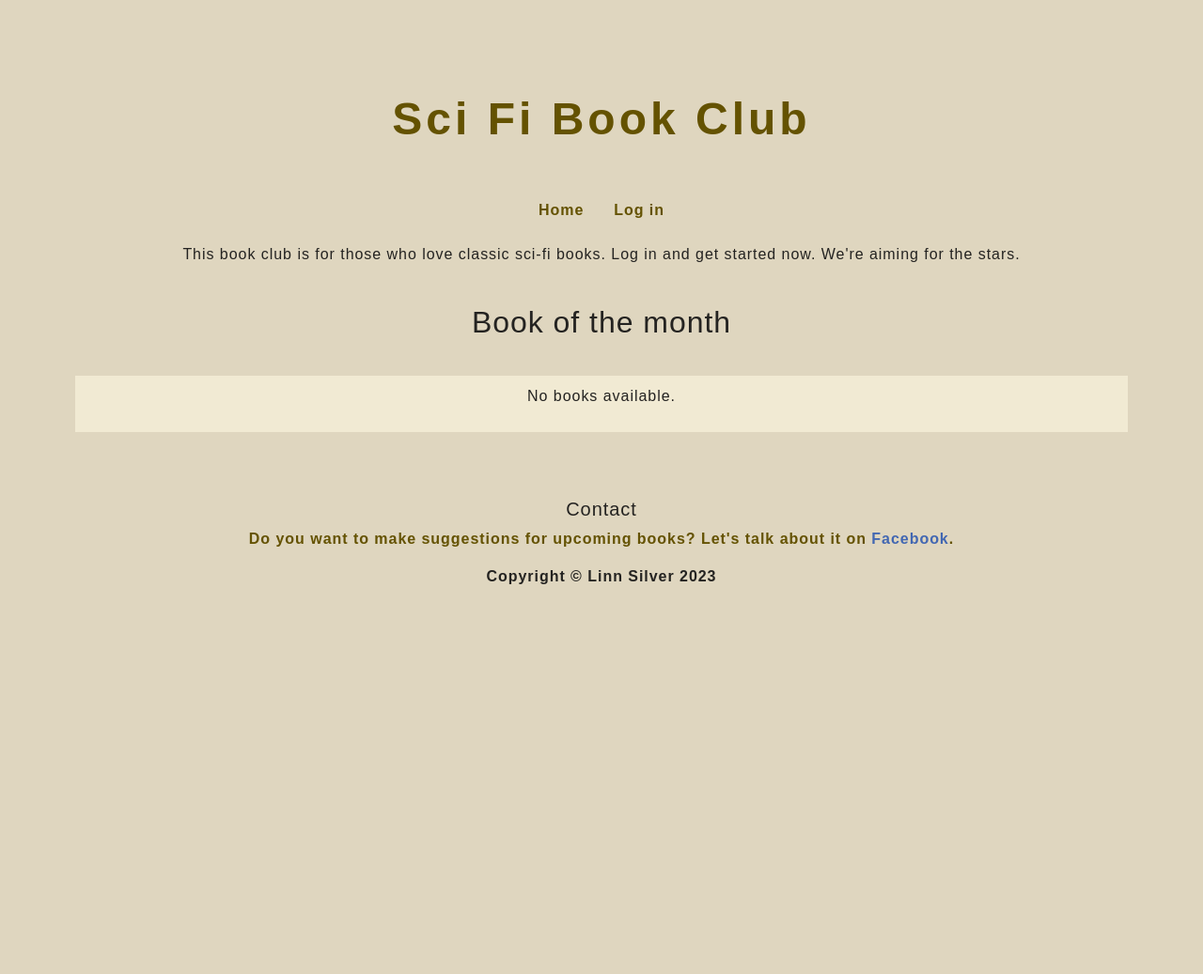
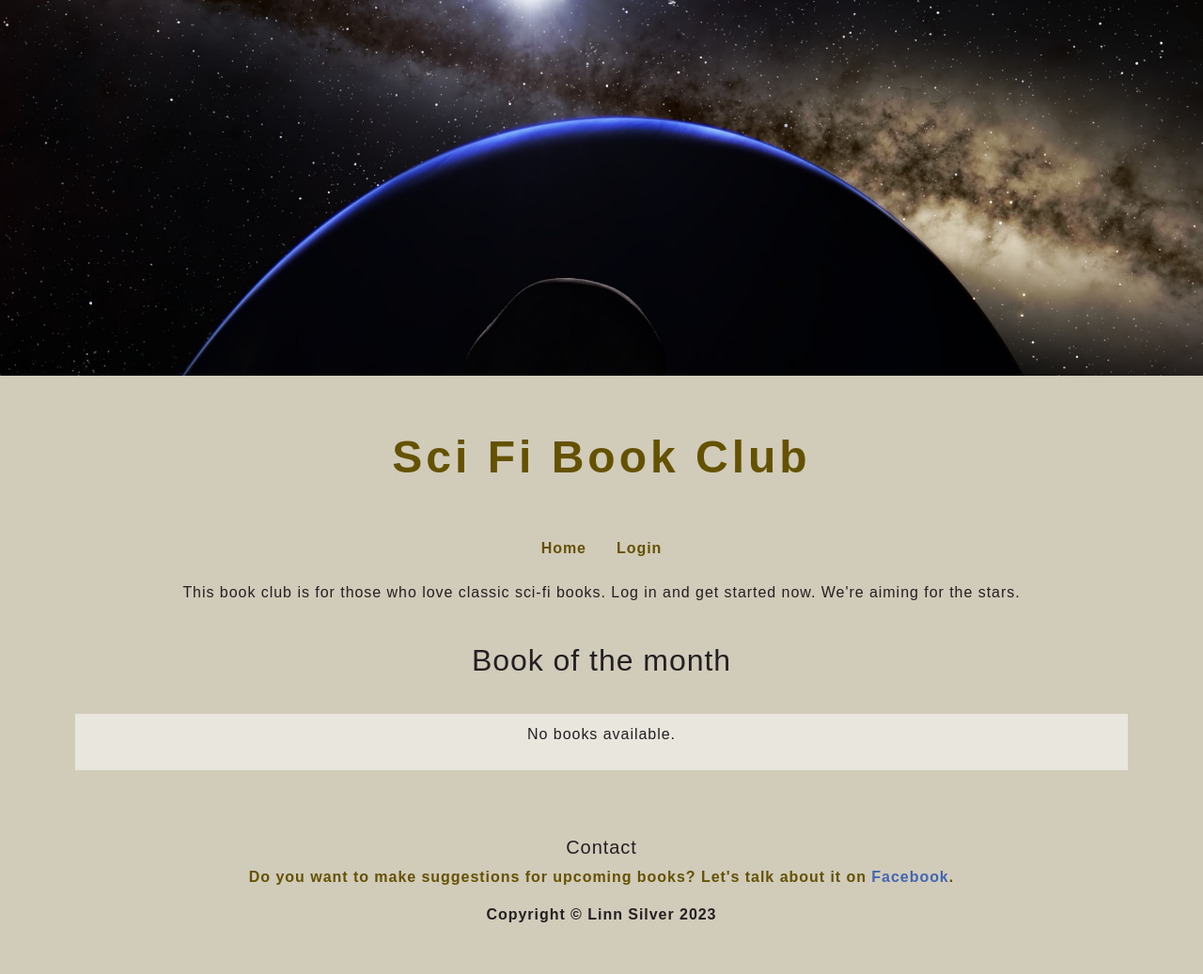
Before and after one commit to LinnSilver/scifi-book-club-pj4, a Django app: page / in a window 1280 px wide. Shown: the whole page at 94% size. Before the commit the page ends 622 px from the top, so only its background shows below. Run offline with Django 3.2, Linux system fonts and the light colour scheme; data that the repository does not hold is empty; some web fonts are replaced.

Commit message:
Add hero image

```diff
--- a/scifi_book_club/settings.py
+++ b/scifi_book_club/settings.py
@@ -30,7 +30,7 @@ TEMPLATES_DIR = os.path.join(BASE_DIR, 'templates')
 SECRET_KEY = os.environ.get('SECRET_KEY')
 
 # SECURITY WARNING: don't run with debug turned on in production!
-DEBUG = True
+DEBUG = False
 
 LOGIN_REDIRECT_URL = reverse_lazy('index')
 
--- a/static/css/style.css
+++ b/static/css/style.css
@@ -5,13 +5,13 @@ body {
   font-size: 1rem;
   line-height: 1.5rem;
   letter-spacing: 0.06rem;
-  background-color: rgb(223, 214, 191);
-  color: #242321;
+  background-color: rgb(209, 203, 186);
+  color: #241f21;
   margin-bottom: 25px;
 }
 
 .header {
-  padding-top: 50px;
+  padding-top: 10px;
   padding-bottom: 0px;
 }
 
@@ -30,6 +30,24 @@ h2 {
 
 .bold {
   font-weight: bold;
+}
+
+/* Hero image */
+.hero-image {
+  position: relative;
+  top: 0;
+  left: 0;
+  width: 100%;
+  height: 50vh;
+  z-index: 0;
+  background-size: cover;
+  background-position: center;
+  background-repeat: no-repeat;
+}
+
+.container-fluid {
+  position: relative;
+  z-index: 1;
 }
 
 /* Navigation */
@@ -161,15 +179,15 @@ label {
 /* Book container */
 .month-book{
   text-align: center;
-  background-color: rgb(241, 234, 211);
-  border: 10px solid rgb(223, 214, 191);
+  background-color: rgb(233, 230, 221);
+  border: 10px solid rgb(209, 203, 186);
   padding: 10px;
 }
 
 .book-rest{
   text-align: center;
-  background-color: rgb(241, 234, 211);
-  border: 10px solid rgb(223, 214, 191);
+  background-color: rgb(233, 230, 221);
+  border: 10px solid rgb(209, 203, 186);
   padding: 10px;
 }
 
--- a/templates/base.html
+++ b/templates/base.html
@@ -16,6 +16,9 @@
 </head>
 
 <body>
+   <!-- Hero Image -->
+<div class="hero-image" style="background-image: url('{% static 'images/galaxy.jpg' %}')"></div>
+
 <!-- Header Section -->
 <div class="container-fluid">
   <div class="row">
@@ -37,7 +40,7 @@
         {% else %}
           <!-- User is not logged in -->
           <li class="nav-item">
-              <a class="nav-link" href="{% url 'login' %}">Log in</a>
+            <a class="nav-link" href="{% url 'login' %}">Login</a>
           </li>
         {% endif %}
         {% if request.user.is_authenticated and request.user.is_superuser %}
@@ -49,6 +52,7 @@
     </div>
   </div>
 </div>
+
 
   <!-- Messages Section -->
   <div class="container-fluid">
```
Also changed, not shown: README.md, assets/images/galaxy.jpg (added), assets/images/jshint.jpg (added), static/images/galaxy.jpg (added). Lines whose indentation alone changed are shown as unchanged.
